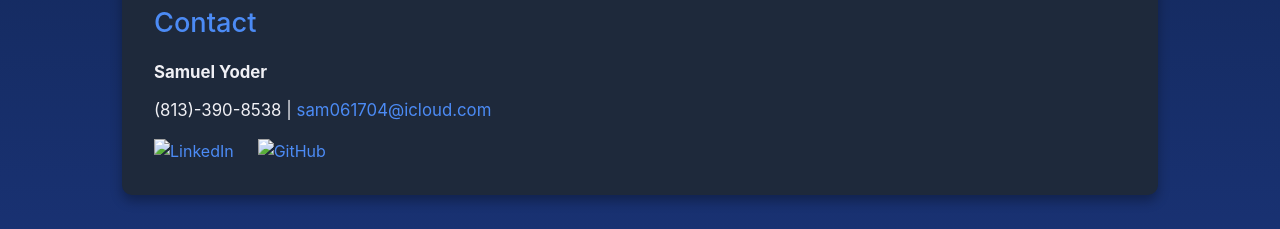
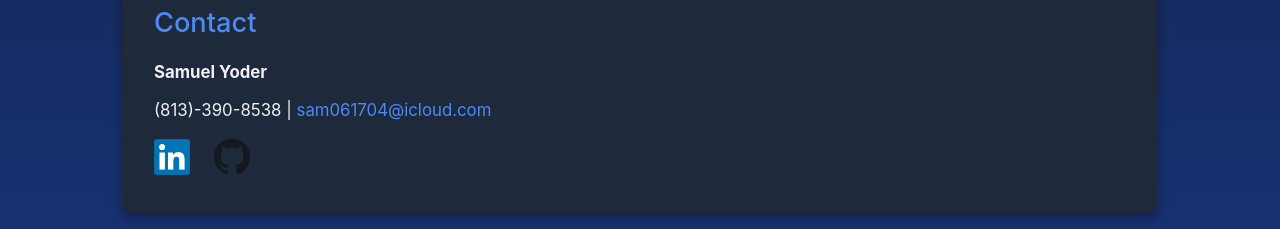
Before and after one commit to SpicyLiceTest/TestPortfolio, a plain HTML site: page index.html in a window 1280 px wide. Shown: the part 787-1016 px from the top of the page. Drawn offline with Linux system fonts and the light colour scheme.

Commit message:
Update index.html logos

```diff
--- a/index.html
+++ b/index.html
@@ -31,10 +31,10 @@
             <p>(813)-390-8538 | <a href="mailto:sam061704@icloud.com">sam061704@icloud.com</a></p>
             <div class="social-links">
                 <a href="https://www.linkedin.com/in/samueldyoder" target="_blank">
-                    <img src="linkedin-logo.png" alt="LinkedIn" class="social-icon">
+                    <img src="images/linkedin-logo.png" alt="LinkedIn" class="social-icon">
                 </a>
                 <a href="https://dreadpiratesamuel.github.io/portfolio/" target="_blank">
-                    <img src="github-logo.png" alt="GitHub" class="social-icon">
+                    <img src="images/github-logo.png" alt="GitHub" class="social-icon">
                 </a>
             </div>
         </section>
```
